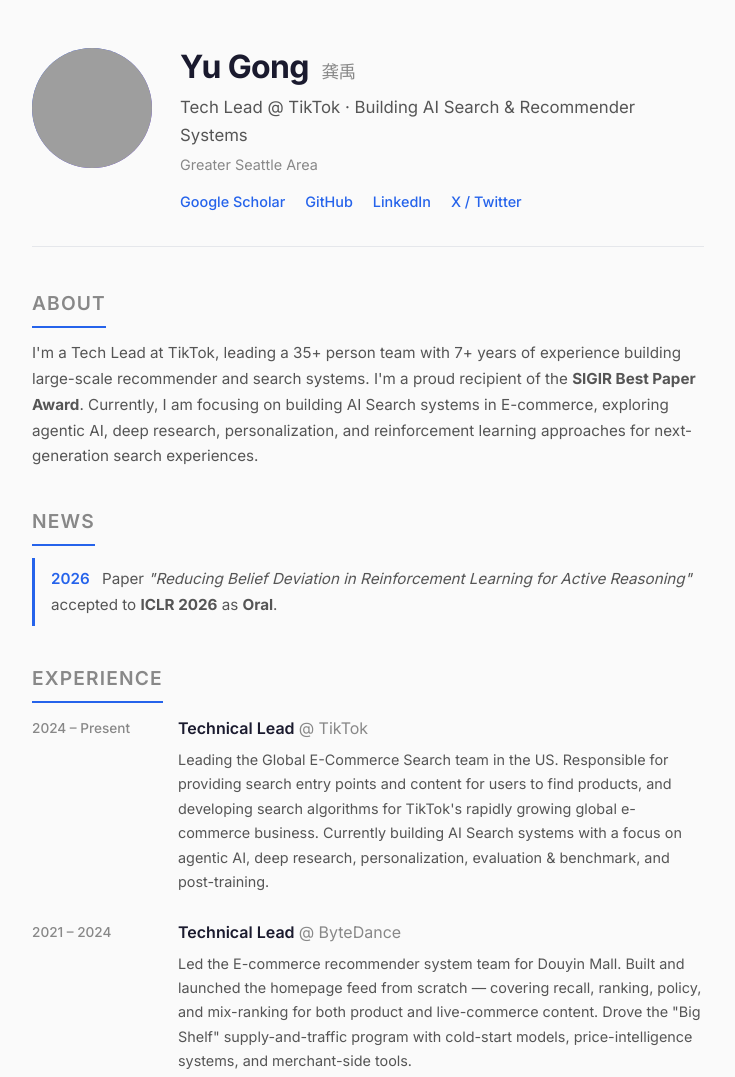
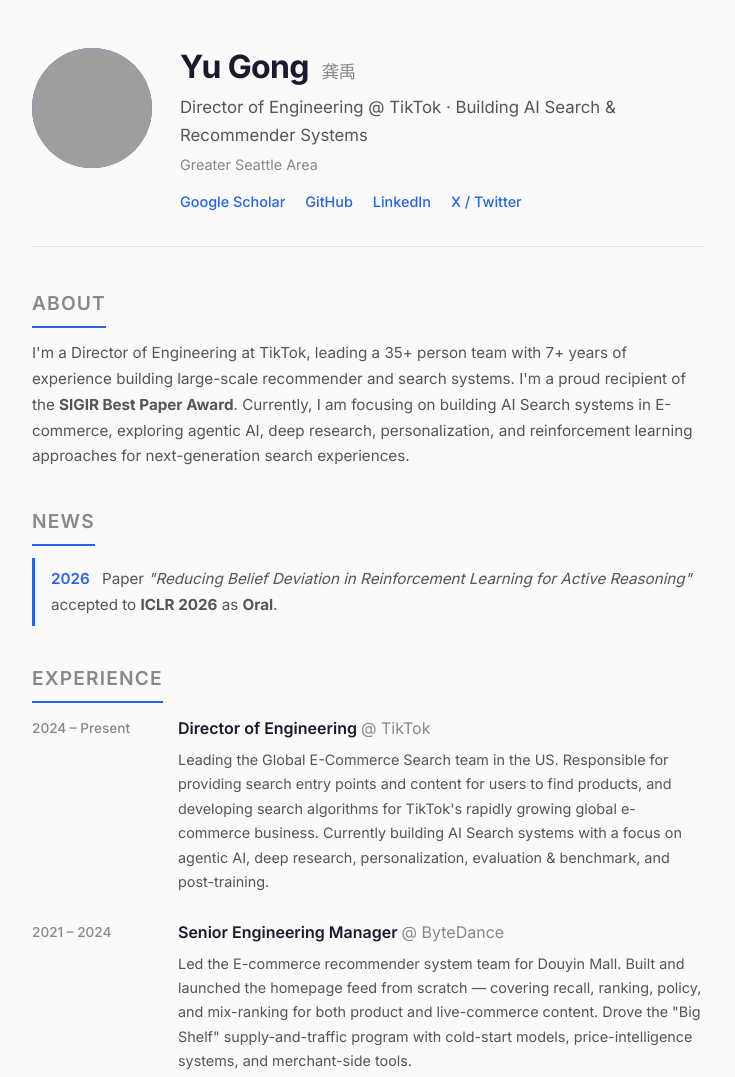
Before and after one commit to gy910210/gongyu_homepage, a website: page index.html in a window 1280 px wide. Shown: the top 1077 px of the page, without its empty margins (272-1007 px from the left). Drawn offline with Linux system fonts and the light colour scheme; grey boxes are pictures that could not be loaded.

Commit message:
Update title to Director of Engineering

```diff
--- a/index.html
+++ b/index.html
@@ -3,8 +3,8 @@
 <head>
   <meta charset="UTF-8">
   <meta name="viewport" content="width=device-width, initial-scale=1.0">
-  <title>Yu Gong - Tech Lead @ TikTok | AI Search & Recommender Systems</title>
-  <meta name="description" content="Yu Gong - Tech Lead at TikTok, building AI Search and large-scale recommender systems. SIGIR Best Paper Award recipient.">
+  <title>Yu Gong - Director of Engineering @ TikTok | AI Search & Recommender Systems</title>
+  <meta name="description" content="Yu Gong - Director of Engineering at TikTok, building AI Search and large-scale recommender systems. SIGIR Best Paper Award recipient.">
   <link rel="preconnect" href="https://fonts.googleapis.com">
   <link rel="preconnect" href="https://fonts.gstatic.com" crossorigin>
   <link href="https://fonts.googleapis.com/css2?family=Inter:wght@400;500;600;700&display=swap" rel="stylesheet">
@@ -20,7 +20,7 @@
       </div>
       <div class="header-info">
         <h1>Yu Gong <span class="name-cn">龚禹</span></h1>
-        <p class="tagline">Tech Lead @ TikTok &middot; Building AI Search &amp; Recommender Systems</p>
+        <p class="tagline">Director of Engineering @ TikTok &middot; Building AI Search &amp; Recommender Systems</p>
         <p class="location">Greater Seattle Area</p>
         <div class="links">
           <a href="https://scholar.google.com/citations?user=QseahYcAAAAJ&hl=en" target="_blank" rel="noopener">Google Scholar</a>
@@ -35,7 +35,7 @@
     <section class="section">
       <h2>About</h2>
       <p>
-        I'm a Tech Lead at TikTok, leading a 35+ person team with 7+ years of experience building large-scale recommender and search systems.
+        I'm a Director of Engineering at TikTok, leading a 35+ person team with 7+ years of experience building large-scale recommender and search systems.
         I'm a proud recipient of the <strong>SIGIR Best Paper Award</strong>.
         Currently, I am focusing on building AI Search systems in E-commerce, exploring agentic AI, deep research,
         personalization, and reinforcement learning approaches for next-generation search experiences.
@@ -60,7 +60,7 @@
         <div class="timeline-item">
           <div class="timeline-period">2024 &ndash; Present</div>
           <div class="timeline-content">
-            <h3>Technical Lead <span class="org">TikTok</span></h3>
+            <h3>Director of Engineering <span class="org">TikTok</span></h3>
             <p>
               Leading the Global E-Commerce Search team in the US. Responsible for providing search entry points and
               content for users to find products, and developing search algorithms for TikTok's rapidly growing global
@@ -72,7 +72,7 @@
         <div class="timeline-item">
           <div class="timeline-period">2021 &ndash; 2024</div>
           <div class="timeline-content">
-            <h3>Technical Lead <span class="org">ByteDance</span></h3>
+            <h3>Senior Engineering Manager <span class="org">ByteDance</span></h3>
             <p>
               Led the E-commerce recommender system team for Douyin Mall. Built and launched the homepage feed from
               scratch &mdash; covering recall, ranking, policy, and mix-ranking for both product and live-commerce content.
```
